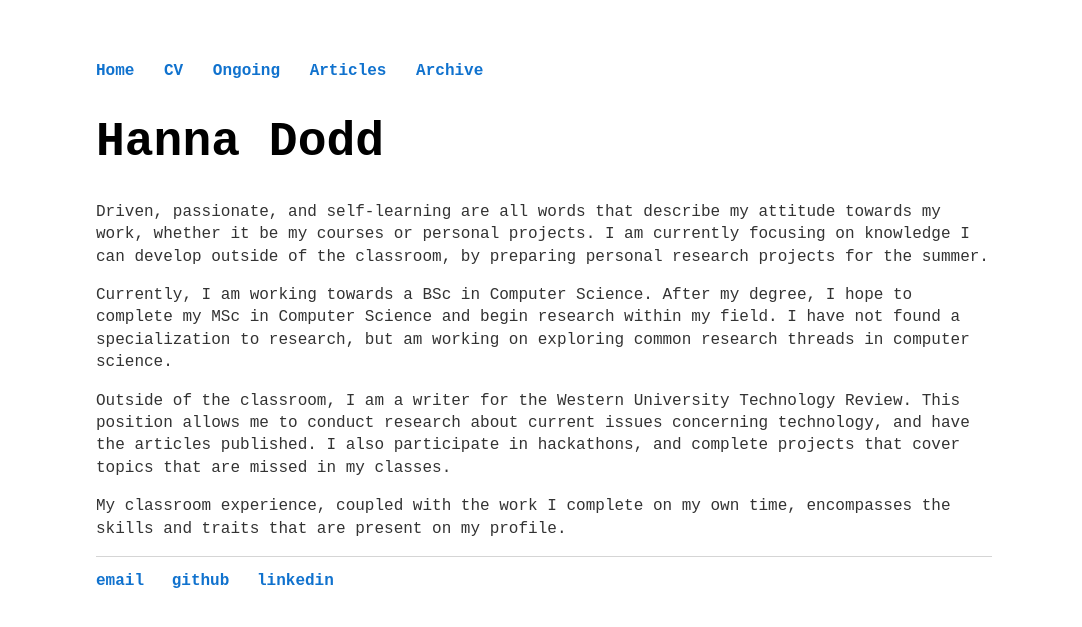
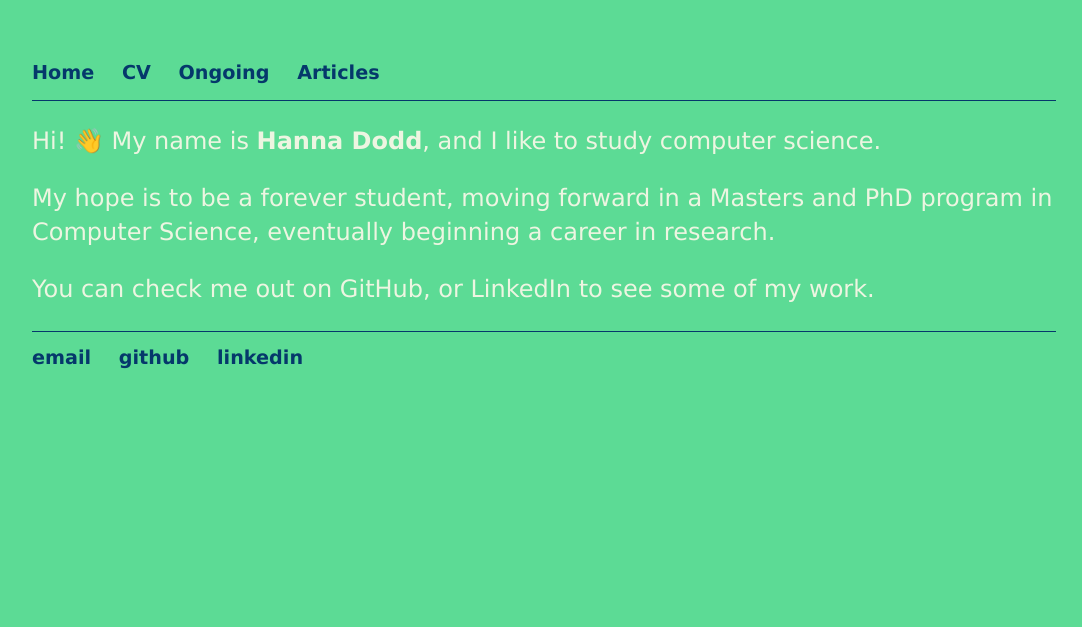
Before and after one commit to hanna-dodd/hanna-dodd.github.io, a Jekyll site: the page built from index.html, in a window 1280 px wide. Shown: the top 627 px of the page, without its empty margins (96-1178 px from the left). Built offline with Jekyll 4.4.1, drawn with Linux system fonts in a browser that asks for light colours.

Commit message:
Aesthetic changes
- new colour scheme and font
- changed about me blurb to be more concise
- removed archive

```diff
--- a/_layouts/default.html
+++ b/_layouts/default.html
@@ -11,7 +11,6 @@
 	        	<li><a href="/cv">CV</a></li>
         		<li><a href="/ongoing">Ongoing</a></li>
         		<li><a href="/blog">Articles</a></li>
-        		<li><a href="/archive">Archive</a></li>
     		</ul>
 		</nav>
 		<div class="container">
--- a/css/main.css
+++ b/css/main.css
@@ -1,6 +1,7 @@
 body {
     margin: 60px auto;
-    width: 70%;
+    width: 80%;
+    background-color: #5CDB95
 }
 nav ul, footer ul {
     font-family: 'Courier New', 'Sans-Serif';
@@ -14,27 +15,29 @@ nav ul li, footer ul li {
 }
 a {
     text-decoration: none;
-    color: #1072CE;
+    color: #05386B;
 }
 a:hover {
     text-decoration: underline;
 }
 h1 {
     font-size: 1.8em;
-    font-family: 'Courier New', 'Sans-Serif';
+    font-family: 'Verdana';
     font-size: 48px;
 }
-h2 {
-    font-family: 'Courier New', 'Sans-Serif';
-}
 p, ul li {
-    font-family: 'Courier New', 'Sans-Serif';
-    font-size: 16px;
+    font-family: 'Verdana';
+    font-size: 1.5em;
     line-height: 1.4em;
-    color: #333;
+    color: #EDF5E1;
 }
 footer {
-    border-top: 1px solid #d5d5d5;
+    border-top: 1px solid #05386B;
+    font-size: .8em;
+}
+
+nav {
+	border-bottom: 1px solid #05386B;
     font-size: .8em;
 }
 
--- a/index.html
+++ b/index.html
@@ -3,13 +3,10 @@ layout: default
 title: Home
 ---
 <div class="blurb">
-    <h1>Hanna Dodd</h1>
-	<p>Driven, passionate, and self-learning are all words that describe my attitude towards my work, whether it be my courses or personal projects. I am currently focusing on knowledge I can develop outside of the classroom, by preparing personal research projects for the summer.</p>
 
-	<p>Currently, I am working towards a BSc in Computer Science. After my degree, I hope to complete my MSc in Computer Science and begin research within my field. I have not found a specialization to research, but am working on exploring common research threads in computer science.</p>
+    <p>Hi! 👋 My name is <b>Hanna Dodd</b>, and I like to study computer science.</p>
+    <p>My hope is to be a forever student, moving forward in a Masters and PhD program in Computer Science, eventually beginning a career in research.</p>
+    <p>You can check me out on GitHub, or LinkedIn to see some of my work.</p>
 
-	<p>Outside of the classroom, I am a writer for the Western University Technology Review. This position allows me to conduct research about current issues concerning technology, and have the articles published. I also participate in hackathons, and complete projects that cover topics that are missed in my classes.</p>
-
-	<p>My classroom experience, coupled with the work I complete on my own time, encompasses the skills and traits that are present on my profile.</p>
 
 </div><!-- /.blurb -->
```
Also changed, not shown: 1 other file.
